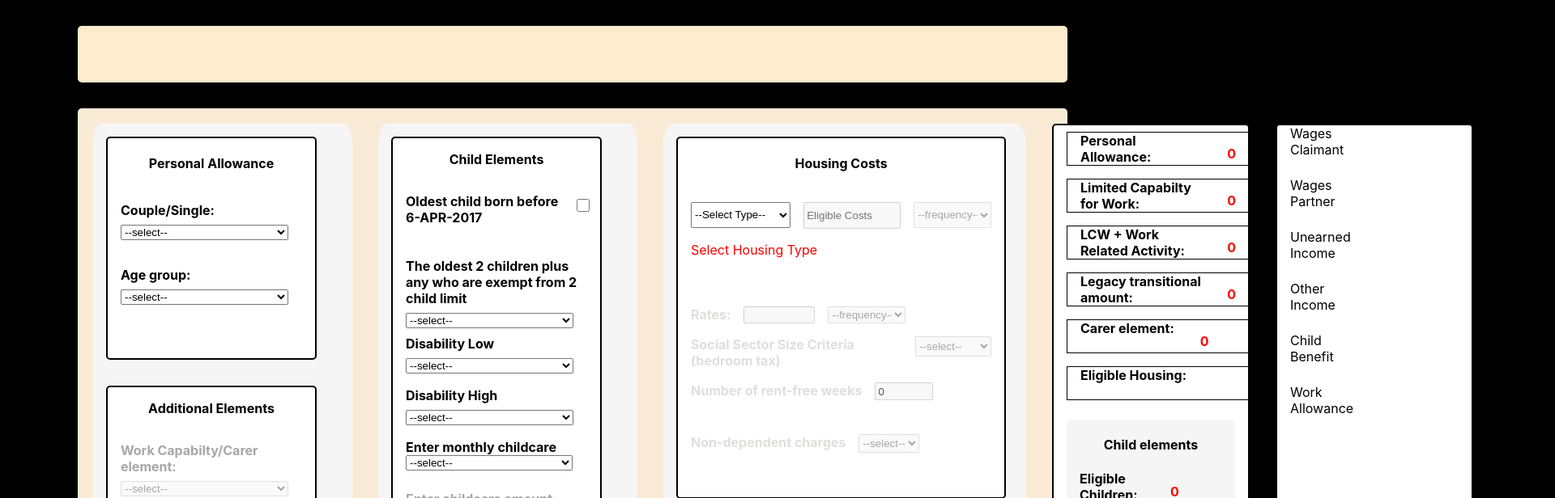
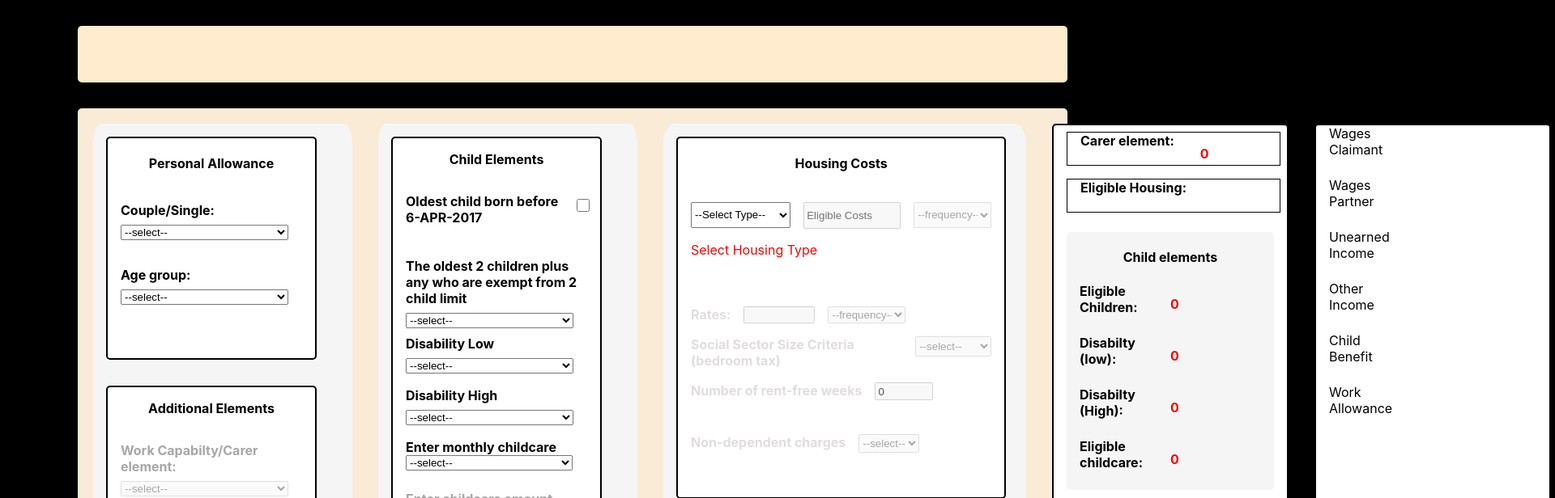
Before and after one commit to dnlstronge/benefitscalc2, a React (Create React App) app: page / in a window 1280 px wide. Shown: the top 616 px of the page at 81% size, 1920 px wide, since content can reach past the window. Built offline with nearby package versions, Linux system fonts and the light colour scheme.

Commit message:
[x] start adding conditionals to UC elements in totals

```diff
--- a/src/components/UC2/Totals/Totals.js
+++ b/src/components/UC2/Totals/Totals.js
@@ -18,21 +18,23 @@ const Totals = ({PA, WCA, LCW, CE, TA, CHILD, CDL, CDH, CC, HC, W1, W2, UI, OI,
     return (
         <React.Fragment>
         <div className={classes.container}>
-
+            {PA > 0 &&
             <label className={classes.label_amount} htmlFor="amount">
                 Personal Allowance:
                 <p className={classes.label_p} id="amount">{PA}</p>
-            </label>
-
+            </label>}
+            {LCW > 0 &&
             <label className={classes.label_amount} htmlFor="amount">Limited Capabilty for Work:
-                <p className={classes.label_p} id="amount">{LCW}</p>
-            </label>
+                <p className={classes.label_p} id="amount">+{LCW}</p>
+            </label>}
+            {WCA > 0 &&
             <label className={classes.label_amount} htmlFor="amount">LCW + Work Related Activity:
-                <p className={classes.label_p} id="amount">{WCA}</p>
-            </label>
+                <p className={classes.label_p} id="amount">+{WCA}</p>
+            </label>}
+            {TA > 0 &&
             <label className={classes.label_amount} htmlFor="amount">Legacy transitional amount:
-                <p className={classes.label_p} id="amount">{TA}</p>
-            </label>
+                <p className={classes.label_p} id="amount">+{TA}</p>
+            </label>}
              <label className={classes.label_amount} htmlFor="amount">Carer element:
                 <p className={classes.label_p} id="amount">{CE}</p>
             </label>
--- a/src/components/UC2/Totals/Totals.module.css
+++ b/src/components/UC2/Totals/Totals.module.css
@@ -2,7 +2,7 @@
     display: flex;
     flex-direction: column;
     background: white;
-    width: 15rem;
+    width: 18rem;
     height: 50rem;
     margin: 1rem 1rem 1rem 1rem;
     border: 2px solid black;
```
Also changed, not shown: src/components/UC2/Main.js (+2 -10 lines).
